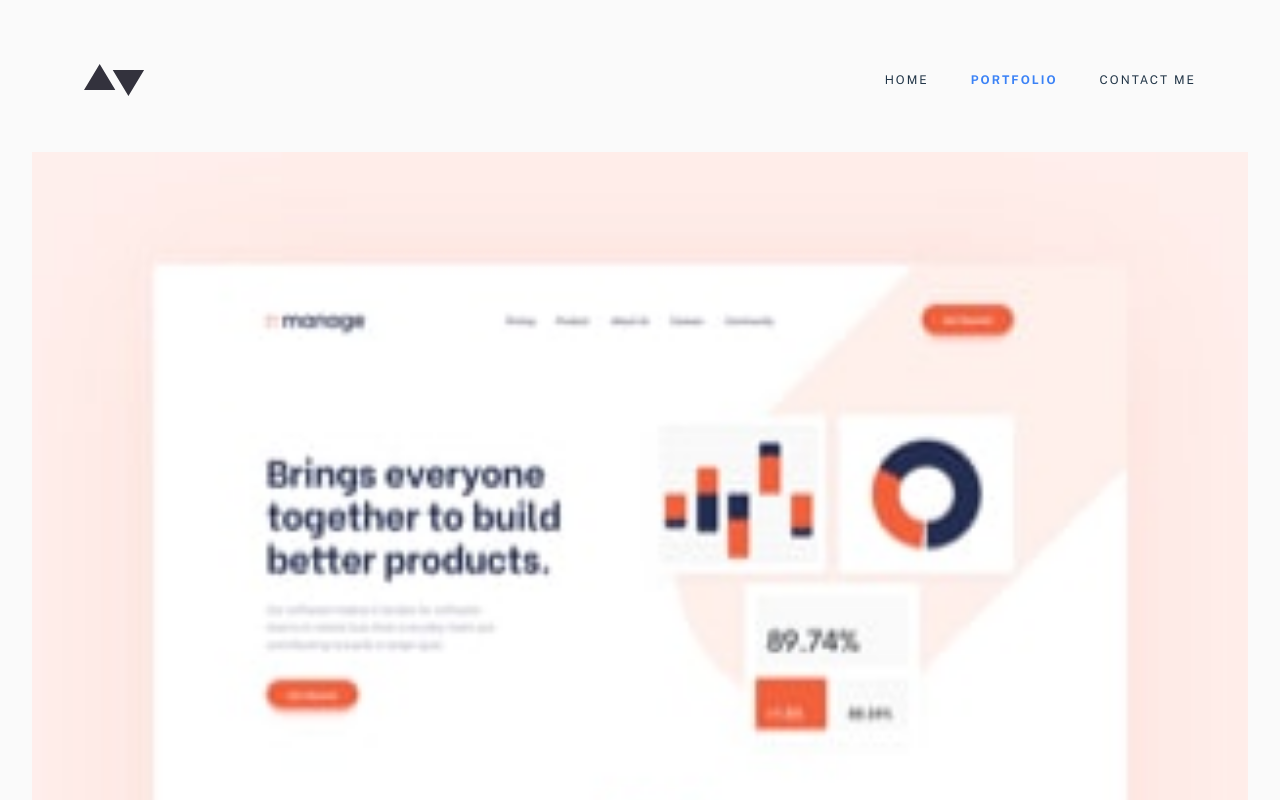
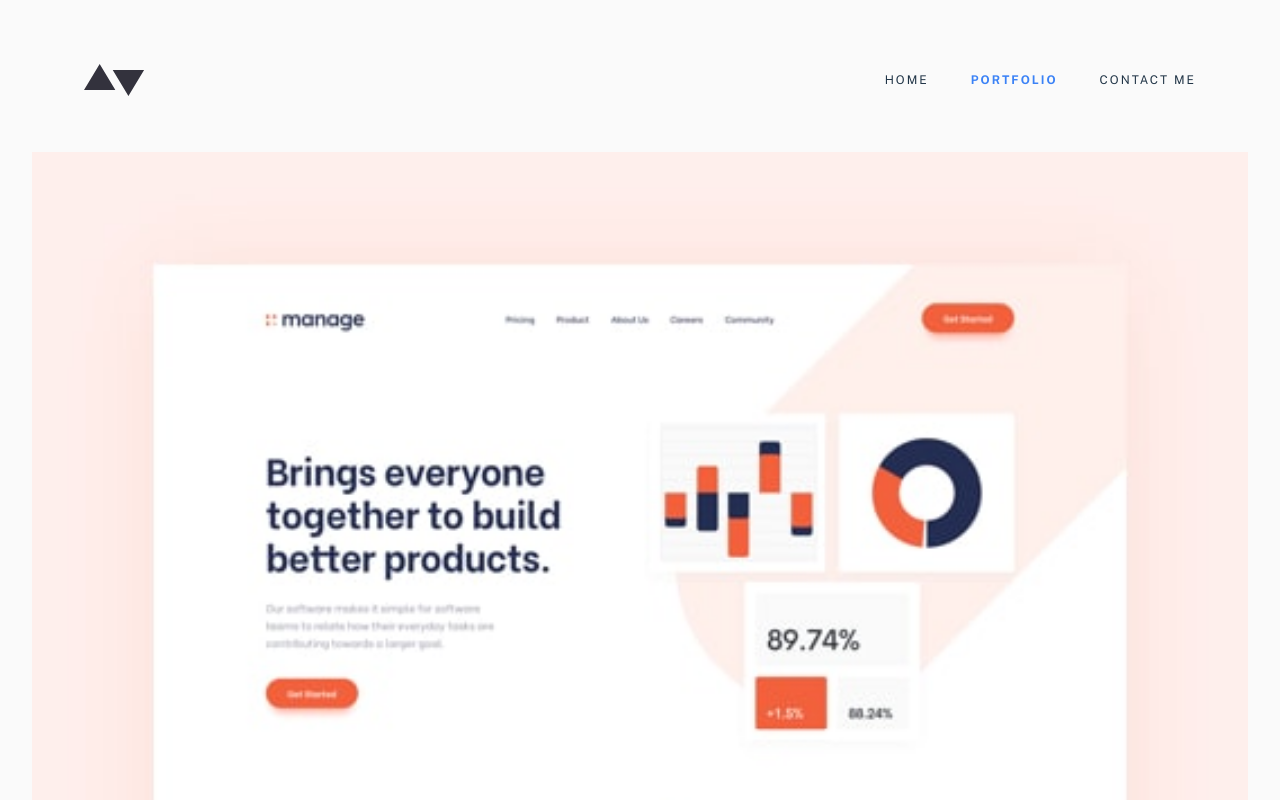
Before and after one commit to Simplify4Me2/minimalist-portfolio, a React (Vite) app: page / in a window 1280 px wide. Both pictures are taken after a click on the button "GO TO PORTFOLIO". Shown: the top 800 px of the page. Built offline with nearby package versions, Linux system fonts and the light colour scheme; a web font is replaced by a local one.

Commit message:
refactor code duplication

```diff
--- a/src/images/ManageImage.tsx
+++ b/src/images/ManageImage.tsx
@@ -1,5 +1,46 @@
-import PortfolioManageImage from "../assets/portfolio/mobile/image-portfolio-manage.jpg";
+import MobileImage from "../assets/portfolio/mobile/image-portfolio-manage.jpg";
+import TabletImage from "../assets/portfolio/tablet/image-portfolio-manage.jpg";
+import DesktopImage from "../assets/portfolio/desktop/image-portfolio-manage.jpg";
 
 export function ManageImage() {
-    return <img src={PortfolioManageImage} />
+  return (
+    <Image
+      mobileImage={MobileImage}
+      tabletImage={TabletImage}
+      desktopImage={DesktopImage}
+      alt="Manage"
+    />
+  );
 }
+
+type ImageProps = {
+  mobileImage: string;
+  tabletImage: string;
+  desktopImage: string;
+  alt: string;
+};
+
+function Image({ mobileImage, tabletImage, desktopImage, alt }: ImageProps) {
+  return (
+    <>
+      <img
+        src={mobileImage}
+        alt={`${alt} image`}
+        className="md:hidden"
+        loading="lazy"
+      />
+      <img
+        src={tabletImage}
+        alt={`${alt} image`}
+        className="hidden md:block lg:hidden"
+        loading="lazy"
+      />
+      <img
+        src={desktopImage}
+        alt={`${alt} image`}
+        className="hidden lg:block"
+        loading="lazy"
+      />
+    </>
+  );
+}
--- a/src/pages/portfolio/Overview.tsx
+++ b/src/pages/portfolio/Overview.tsx
@@ -1,10 +1,11 @@
-import ManageImage from "../../assets/portfolio/mobile/image-portfolio-manage.jpg";
+// import ManageImage from "../../assets/portfolio/mobile/image-portfolio-manage.jpg";
 import BookmarkImage from "../../assets/portfolio/mobile/image-portfolio-bookmark.jpg";
 import InsureImage from "../../assets/portfolio/mobile/image-portfolio-insure.jpg";
 import FyloImage from "../../assets/portfolio/mobile/image-portfolio-fylo.jpg";
-import { Button } from "../../components";
+import { Button, SectionHeader, TextBlock } from "../../components";
 import { useScrollToTop } from "../../hooks/useScrollToTop";
 import { useNavigate } from "react-router-dom";
+import { ManageImage } from "../../images";
 
 function Overview() {
   const navigate = useNavigate();
@@ -15,18 +16,24 @@ function Overview() {
     <>
       <main className="px-8">
         <section className="flex flex-col pt-2 pb-6 border-b-[0.25px] border-solid border-light-grey mb-16">
-          <img src={ManageImage} />
+          <ManageImage />
           <hr className="mt-8 mb-6 border-y-[0.25px] border-solid border-light-grey" />
-          <h1 className="font-ibarra font-bold text-4xl tracking-tight pb-6">
-            Manage
-          </h1>
-          <p className="font-publicSans text-[0.94rem] leading-[1.875rem] text-left pb-1.5">
+          <SectionHeader className="pb-6">Manage</SectionHeader>
+          <TextBlock
+            fontSize="[0.95rem]"
+            tracking="tight"
+            className="pt-0 pr-1"
+          >
             This project required me to build a fully responsive landing page to
             the designs provided. I used HTML5, along with CSS Grid and
             JavaScript for the areas that required interactivity, such as the
             testimonial slider.
-          </p>
-          <Button variant="outlined" className="mt-4 self-start" onClick={() => navigate("manage")}>
+          </TextBlock>
+          <Button
+            variant="outlined"
+            className="self-start"
+            onClick={() => navigate("manage")}
+          >
             VIEW PROJECT
           </Button>
         </section>
@@ -42,7 +49,11 @@ function Overview() {
             JavaScript for the areas that required interactivity, such as the
             features section.
           </p>
-          <Button variant="outlined" className="mt-4 self-start" onClick={() => navigate("bookmark")}>
+          <Button
+            variant="outlined"
+            className="mt-4 self-start"
+            onClick={() => navigate("bookmark")}
+          >
             VIEW PROJECT
           </Button>
         </section>
@@ -58,7 +69,11 @@ function Overview() {
             this project required was to enable the toggling of the mobile
             navigation.
           </p>
-          <Button variant="outlined" className="mt-4 self-start" onClick={() => navigate("insure")}>
+          <Button
+            variant="outlined"
+            className="mt-4 self-start"
+            onClick={() => navigate("insure")}
+          >
             VIEW PROJECT
           </Button>
         </section>
@@ -74,7 +89,11 @@ function Overview() {
             fully&#8209;responsive. I took a mobile&#8209;first approach and
             used modern CSS like Flexbox and Grid for layout purposes.
           </p>
-          <Button variant="outlined" className="mt-4 self-start" onClick={() => navigate("fylo")}>
+          <Button
+            variant="outlined"
+            className="mt-4 self-start"
+            onClick={() => navigate("fylo")}
+          >
             VIEW PROJECT
           </Button>
         </section>
```
